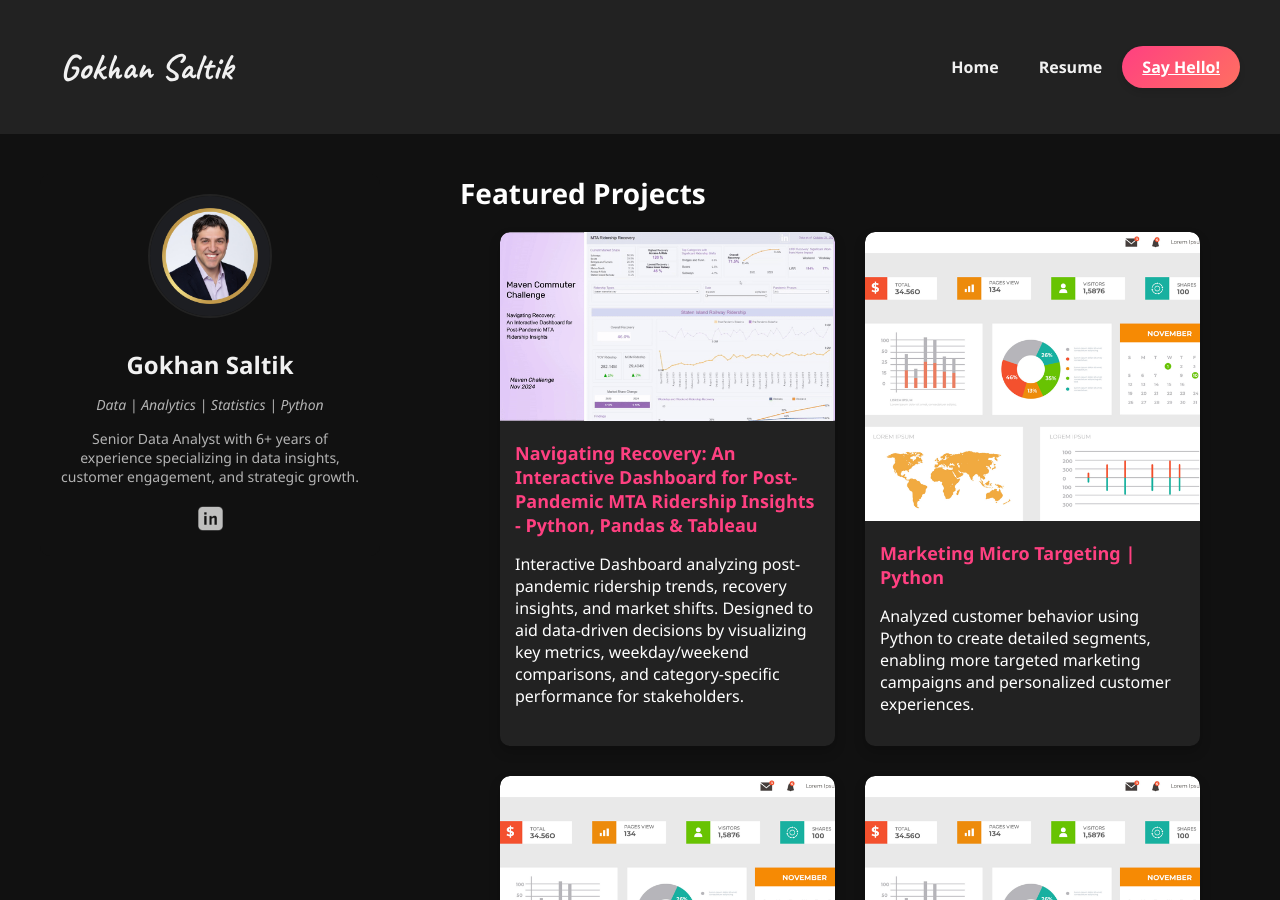
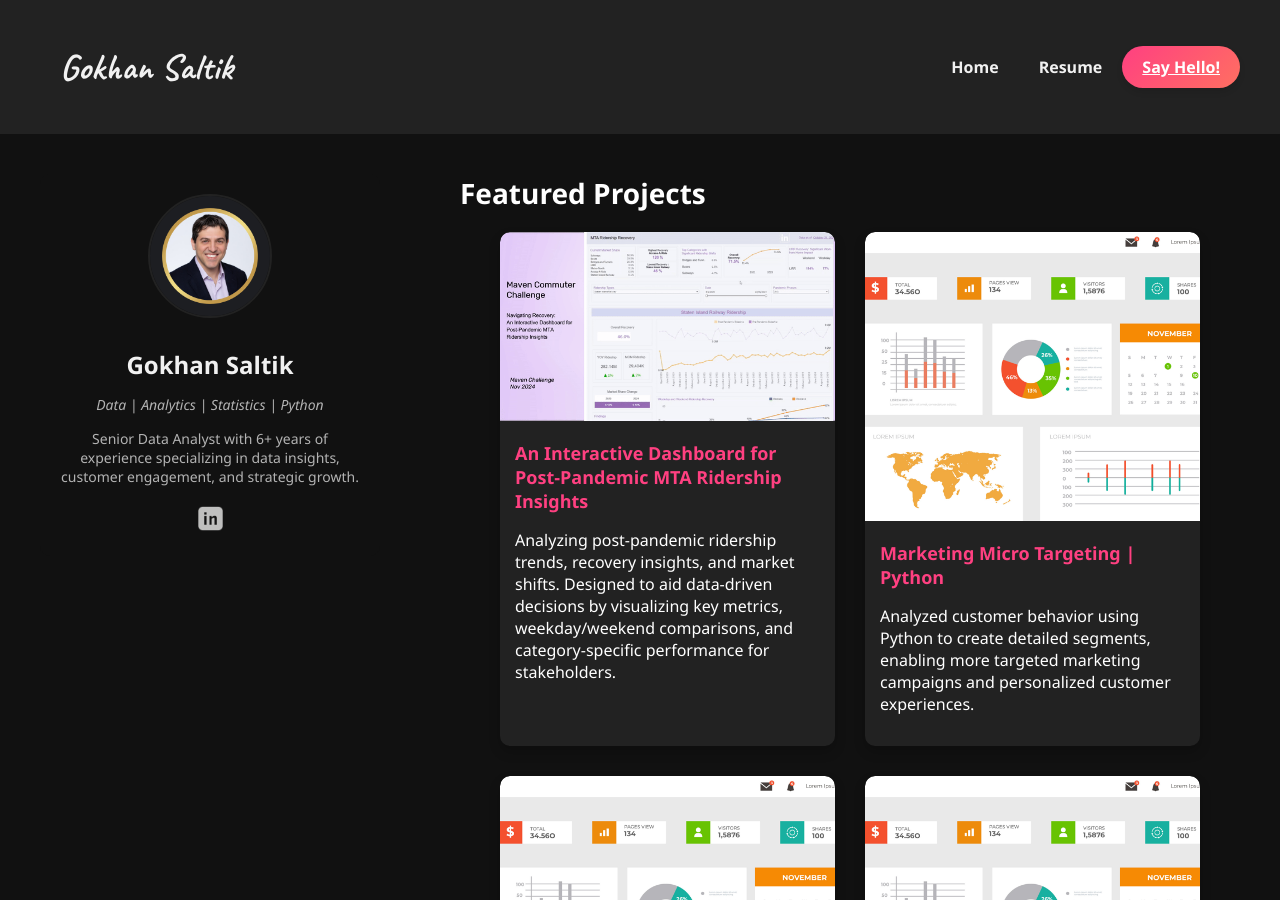
Before and after one commit to saltikg/portfolio, a Jekyll site: the page built from index.html, in a window 1280 px wide and 900 px high. Built offline with Jekyll 4.4.1, drawn with Linux system fonts in a browser that asks for light colours.

Commit message:
Update index.html

```diff
--- a/index.html
+++ b/index.html
@@ -11,8 +11,8 @@ title: Gokhan Saltik Home
 <div class="project-item">
     <img src="assets/img/maven_main_gifv2.gif" alt="Marketing Metrics Dashboard">
     <div class="project-content">
-        <a href="projects/Interactive_Dashboard_Pandemic" class="project-link">Navigating Recovery: An Interactive Dashboard for Post-Pandemic MTA Ridership Insights - Python, Pandas & Tableau</a>
-        <p class="project-desc">Interactive Dashboard analyzing post-pandemic ridership trends, recovery insights, and market shifts. Designed to aid data-driven decisions by visualizing key metrics, weekday/weekend comparisons, and category-specific performance for stakeholders.</p>
+        <a href="projects/Interactive_Dashboard_Pandemic" class="project-link">An Interactive Dashboard for Post-Pandemic MTA Ridership Insights</a>
+        <p class="project-desc">Analyzing post-pandemic ridership trends, recovery insights, and market shifts. Designed to aid data-driven decisions by visualizing key metrics, weekday/weekend comparisons, and category-specific performance for stakeholders.</p>
     </div>
 </div>
 
```
